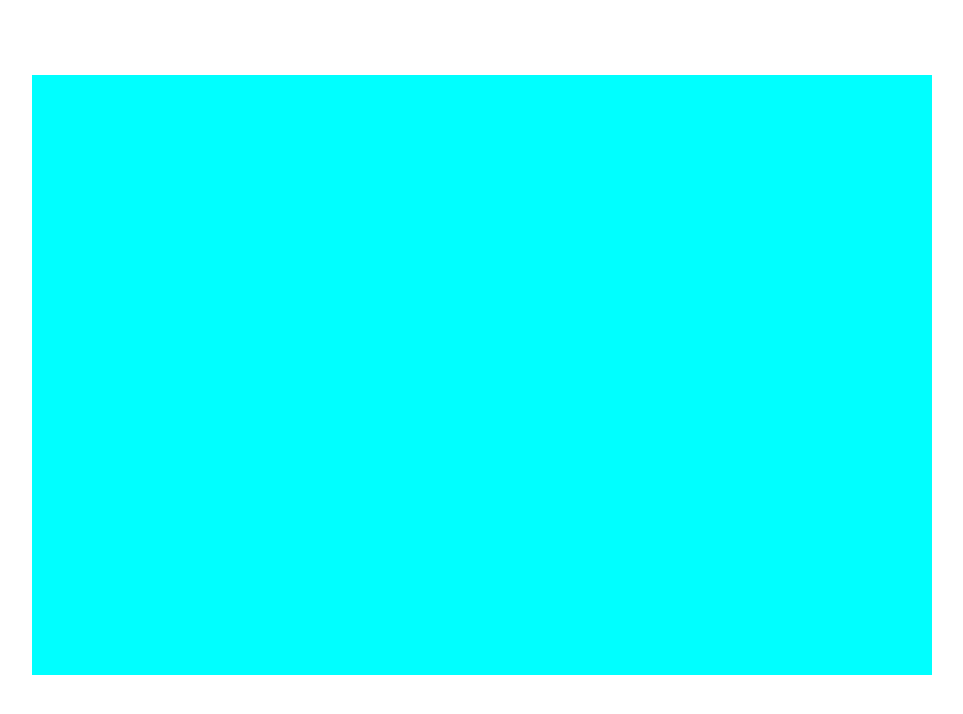
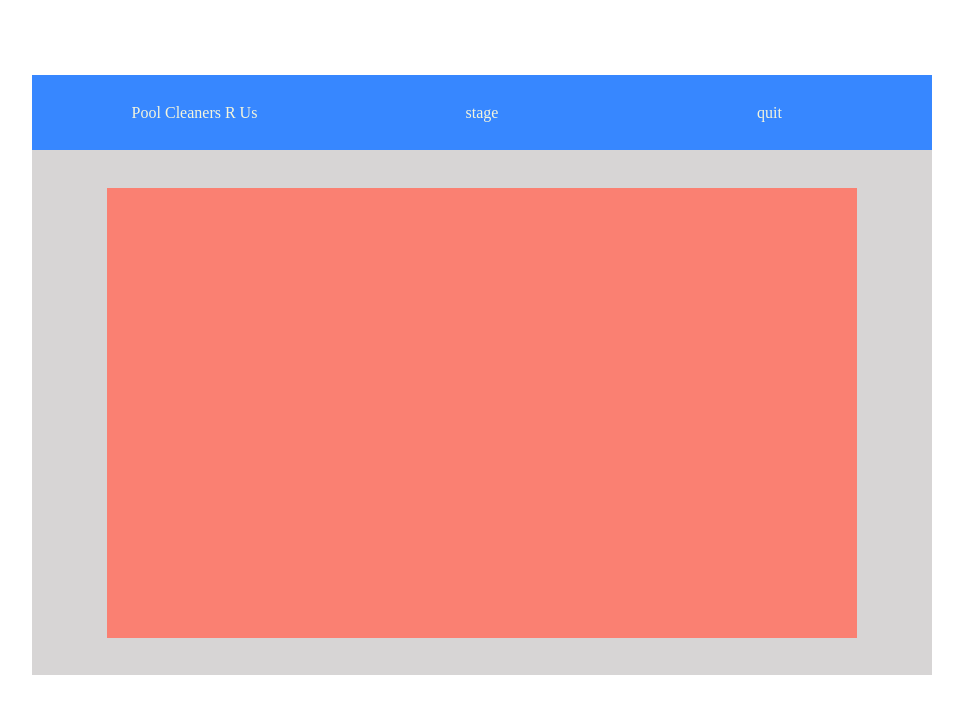
Before and after one commit to PvrkFvmily/Project-1-Pool-Cleaners-R-Us, a plain HTML site: page index.html in a window 1280 px wide. Shown: the whole page, without its empty margins (158-1121 px from the left). Drawn offline with Linux system fonts and the light colour scheme.

Commit message:
added basic game canvas wireframe

```diff
--- a/index.html
+++ b/index.html
@@ -20,7 +20,12 @@
                 </div>
             </div>
             <div id="gameGrid">
-
+                <aside id="inGameTitle">Pool Cleaners R Us</aside>
+                <aside id="stageNum">stage</aside>
+                <aside id="quit">quit</aside>
+                <main id="canvas">
+                    <!-- PLAY AREA -->
+                </main>
             </div>
         </div>
     </body>
--- a/style/main.css
+++ b/style/main.css
@@ -41,7 +41,39 @@ body {
 }
 
 #gameGrid {
+    display: grid;
+    height: 600px;
+    width: 900px;
+    grid-template-columns: 75px 1fr 1fr 1fr 75px;
+    grid-template-rows: 37.5px 37.5px 37.5px 1fr 1fr 37.5px;
+    background-color: rgb(215, 213, 213);
+}
+
+#inGameTitle, #stageNum, #quit, #canvas {
+    display: flex;
+    justify-content: center;
+    align-items: center;
+    color: beige;
+}
+
+#inGameTitle {
+    background-color: rgb(55, 135, 255);
+    grid-area: 1 / 1 / 3 / 3;
+}
+#stageNum {
+    background-color: rgb(55, 135, 255);
+    grid-area: 1 / 3 / 3 / 4;
 
 }
 
+#quit {
+    background-color: rgb(55, 135, 255);
+    grid-area: 1 / 4 / 3 / 6;
+}
+
+#canvas {
+    background-color: salmon;
+    grid-area: 4 / 2 / 6 / 5;
+}
+
 /* DO NOT WORK ON THIS UNTIL MVP IS FINSIHED */
```
